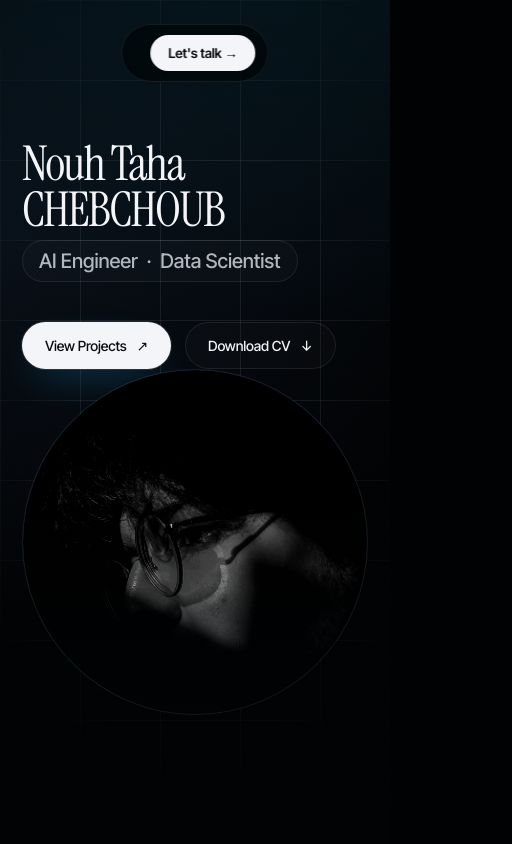
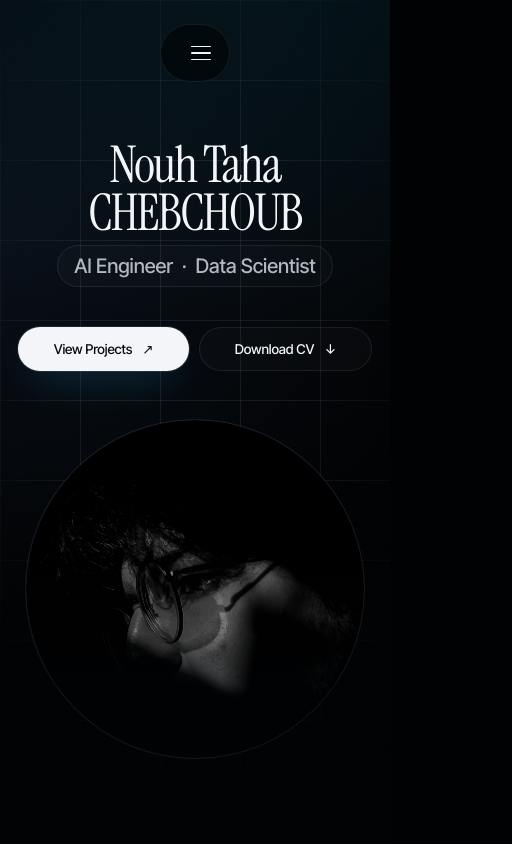
Before and after one commit to Chabachib/Portfolio, a Next.js app: page / in a window 390 px wide. Shown: the top 844 px of the page, 512 px wide, since content can reach past the window. Built offline with nearby package versions, Linux system fonts and the light colour scheme.

Commit message:
feat: added the responsiveness to the portfolio

```diff
--- a/app/globals.css
+++ b/app/globals.css
@@ -19,7 +19,7 @@
 }
 
 * { box-sizing: border-box; margin: 0; padding: 0 }
-html { scroll-behavior: smooth }
+html { scroll-behavior: smooth; overflow-x: hidden }
 body {
   font-family: var(--sans);
   background: var(--bg);
@@ -100,6 +100,45 @@ p { text-align: justify }
   transition: .25s;
 }
 .nav .cta:hover { background: var(--accent); color: #0b0d11 }
+
+/* hamburger — hidden on desktop, shown on mobile */
+.nav-toggle {
+  display: none;
+  width: 40px; height: 40px; flex-shrink: 0;
+  flex-direction: column; align-items: center; justify-content: center; gap: 5px;
+  border-radius: 999px;
+}
+.nav-toggle span {
+  display: block; width: 20px; height: 1.5px; border-radius: 2px;
+  background: var(--ink); transition: transform .3s, opacity .2s;
+}
+.nav.is-open .nav-toggle span:nth-child(1) { transform: translateY(6.5px) rotate(45deg) }
+.nav.is-open .nav-toggle span:nth-child(2) { opacity: 0 }
+.nav.is-open .nav-toggle span:nth-child(3) { transform: translateY(-6.5px) rotate(-45deg) }
+
+/* full-screen mobile drawer */
+.nav-drawer {
+  display: none;
+  position: fixed; inset: 0; z-index: -1;
+  padding: 120px 28px 40px;
+  background: oklch(0.07 0.010 250 / 0.96);
+  backdrop-filter: blur(20px) saturate(140%);
+  -webkit-backdrop-filter: blur(20px) saturate(140%);
+  opacity: 0; pointer-events: none;
+  transition: opacity .3s ease;
+}
+.nav.is-open .nav-drawer { opacity: 1; pointer-events: auto }
+.nav-drawer ul { flex-direction: column; gap: 4px }
+.nav-drawer a {
+  display: block; font-family: var(--serif); font-size: 34px;
+  color: var(--ink-2); padding: 14px 0; border-bottom: 1px solid var(--line);
+  transition: color .25s;
+}
+.nav-drawer a:hover, .nav-drawer a:active { color: var(--ink); background: none }
+.nav-drawer .drawer-cta {
+  margin-top: 24px; font-family: var(--sans); font-size: 18px;
+  color: var(--accent); border-bottom: 0;
+}
 
 /* ───────────────── LAYOUT ───────────────── */
 .wrap { max-width: 1280px; margin: 0 auto; padding: 0 36px }
@@ -466,14 +505,32 @@ footer {
 .reveal-stagger.in > *:nth-child(8) { transition-delay: .46s }
 
 /* ───────────────── RESPONSIVE ───────────────── */
+
+/* tablet / small laptop */
+@media (max-width: 1100px) {
+  .skills-grid { grid-template-columns: repeat(4, 1fr) }
+  .skill-cat, .skill-cat:nth-child(5), .skill-cat:nth-child(7) { grid-column: span 2 }
+  .projects-grid { grid-template-columns: repeat(2, 1fr) }
+}
+
 @media (max-width: 960px) {
-  .nav ul { display: none }
+  /* swap inline links for hamburger + drawer */
+  .nav > ul, .nav .cta { display: none }
+  .nav-toggle { display: flex }
+  .nav-drawer { display: block }
+  .nav { padding: 8px 8px 8px 20px }
+
   section { padding: 96px 0 }
   .wrap { padding: 0 22px }
   .hero { padding: 120px 0 60px }
-  .hero-grid { grid-template-columns: 1fr; gap: 48px }
-  .portrait { justify-self: start; max-width: 360px; width: 100% }
+  .hero-grid { grid-template-columns: 1fr; gap: 48px; justify-items: center; text-align: center }
+  .hero-grid > div { min-width: 0; width: 100% }          /* let long name wrap, don't overflow */
+  .hero h1 .line > span { white-space: normal }
+  .cta-row { justify-content: center }
+  .hero .tag { margin-inline: auto }
+  .portrait { justify-self: center; max-width: 340px; width: 100%; transform: none }
   .sec-head { flex-direction: column; align-items: flex-start; gap: 18px }
+  .sec-head h2 { white-space: normal }
   .about-sections { grid-template-columns: 1fr; gap: 32px }
   .skills-grid { grid-template-columns: repeat(2, 1fr) }
   .skill-cat, .skill-cat:nth-child(4), .skill-cat:nth-child(5), .skill-cat:nth-child(6), .skill-cat:nth-child(7), .skill-cat:nth-child(8), .skill-cat:nth-child(9) { grid-column: span 2 }
@@ -484,3 +541,53 @@ footer {
   .foot-meta { text-align: center }
   .form .row { grid-template-columns: 1fr }
 }
+
+/* phones */
+@media (max-width: 560px) {
+  p, .hero .tag { text-align: left }               /* kill justify rivers on narrow columns */
+  section { padding: 72px 0 }
+  .wrap { padding: 0 18px }
+  .hero { padding: 104px 0 48px }
+  .hero h1 { font-size: clamp(38px, 13vw, 60px) }        /* wrap the name instead of overflowing */
+  .hero .tag { font-size: 15px }
+  .cta-row { gap: 10px }
+  .btn { padding: 13px 18px; font-size: 13.5px; flex: 1 1 auto; justify-content: center }
+
+  .skills-grid { grid-template-columns: 1fr; gap: 12px }
+  .skill-cat, .skill-cat:nth-child(4), .skill-cat:nth-child(5), .skill-cat:nth-child(6), .skill-cat:nth-child(7), .skill-cat:nth-child(8), .skill-cat:nth-child(9) { grid-column: 1 / -1 }
+  .skill-cat { padding: 22px }
+
+  /* centered, aligned stat list: numbers right-align, labels left-align */
+  .stat-mini { grid-template-columns: auto; justify-content: center; gap: 16px }
+  .stat-mini > div { display: grid; grid-template-columns: 46px 1fr; align-items: baseline; gap: 14px; text-align: left }
+  .stat-mini .n { text-align: right }
+  .stat-mini .l { margin-top: 0 }
+
+  /* stack the contact channel label + value so long emails don't overflow */
+  .channel { flex-wrap: wrap }
+  .channel .lbl { flex-direction: column; align-items: flex-start; gap: 4px }
+  .channel .lbl .val { font-size: 15px; word-break: break-all }
+  .form { padding: 24px }
+  .nav-drawer a { font-size: 30px }
+
+  .drawer-cta, .nav-drawer a { padding-top: 12px; padding-bottom: 12px }
+}
+
+/* very small phones */
+@media (max-width: 380px) {
+  .wrap { padding: 0 14px }
+  .btn { width: 100%; flex: 1 1 100% }
+  .nav-drawer a { font-size: 26px }
+}
+
+/* respect reduced-motion preferences */
+@media (prefers-reduced-motion: reduce) {
+  *, *::before, *::after {
+    animation-duration: .01ms !important;
+    animation-iteration-count: 1 !important;
+    transition-duration: .01ms !important;
+    scroll-behavior: auto !important;
+  }
+  .reveal, .reveal-stagger > * { opacity: 1 !important; transform: none !important }
+  .hero h1 .line > span { transform: none !important }
+}
--- a/app/layout.tsx
+++ b/app/layout.tsx
@@ -1,4 +1,4 @@
-import type { Metadata } from 'next'
+import type { Metadata, Viewport } from 'next'
 import { Instrument_Serif, Inter_Tight, JetBrains_Mono } from 'next/font/google'
 import './globals.css'
 
@@ -29,6 +29,12 @@ export const metadata: Metadata = {
   description: 'Portfolio of Nouh Taha CHEBCHOUB — AI Engineer & Data Scientist specialising in physics-informed ML, LLM automation, and end-to-end MLOps. Published in Sensors (MDPI) & Springer.',
 }
 
+export const viewport: Viewport = {
+  width: 'device-width',
+  initialScale: 1,
+  themeColor: '#131417',
+}
+
 export default function RootLayout({ children }: { children: React.ReactNode }) {
   return (
     <html
--- a/components/Nav.tsx
+++ b/components/Nav.tsx
@@ -1,15 +1,50 @@
+'use client'
+
+import { useState, useEffect } from 'react'
+
+const links = [
+  { href: '#about', label: 'About' },
+  { href: '#skills', label: 'Stack' },
+  { href: '#projects', label: 'Projects' },
+  { href: '#journey', label: 'Journey' },
+  { href: '#contact', label: 'Contact' },
+]
+
 export default function Nav() {
+  const [open, setOpen] = useState(false)
+
+  // lock body scroll while the mobile menu is open
+  useEffect(() => {
+    document.body.style.overflow = open ? 'hidden' : ''
+    return () => { document.body.style.overflow = '' }
+  }, [open])
+
   return (
-    <nav className="nav">
+    <nav className={`nav${open ? ' is-open' : ''}`}>
+      <ul>
+        {links.map((l) => (
+          <li key={l.href}><a href={l.href} onClick={() => setOpen(false)}>{l.label}</a></li>
+        ))}
+      </ul>
+      <a className="cta" href="#contact" onClick={() => setOpen(false)}>Let&apos;s talk →</a>
 
-      <ul>
-        <li><a href="#about">About</a></li>
-        <li><a href="#skills">Stack</a></li>
-        <li><a href="#projects">Projects</a></li>
-        <li><a href="#journey">Journey</a></li>
-        <li><a href="#contact">Contact</a></li>
-      </ul>
-      <a className="cta" href="#contact">Let&apos;s talk →</a>
+      <button
+        className="nav-toggle"
+        aria-label={open ? 'Close menu' : 'Open menu'}
+        aria-expanded={open}
+        onClick={() => setOpen((v) => !v)}
+      >
+        <span /><span /><span />
+      </button>
+
+      <div className="nav-drawer">
+        <ul>
+          {links.map((l) => (
+            <li key={l.href}><a href={l.href} onClick={() => setOpen(false)}>{l.label}</a></li>
+          ))}
+          <li><a className="drawer-cta" href="#contact" onClick={() => setOpen(false)}>Let&apos;s talk →</a></li>
+        </ul>
+      </div>
     </nav>
   )
 }
--- a/components/Skills.tsx
+++ b/components/Skills.tsx
@@ -13,7 +13,6 @@ const skillCategories = [
       { label: 'Hugging Face', icon: '/icons/hugging_face.svg' },
       { label: 'YOLO', icon: '/icons/yolo.svg' },
       { label: 'OpenCV', icon: '/icons/opencv.svg' },
-      { label: 'OCR', icon: '/icons/ocr.svg' },
       { label: 'Claude', icon: '/icons/claude.svg' },
       { label: 'Gemini', icon: '/icons/gemini.svg' },
     ] as Pill[],
```
